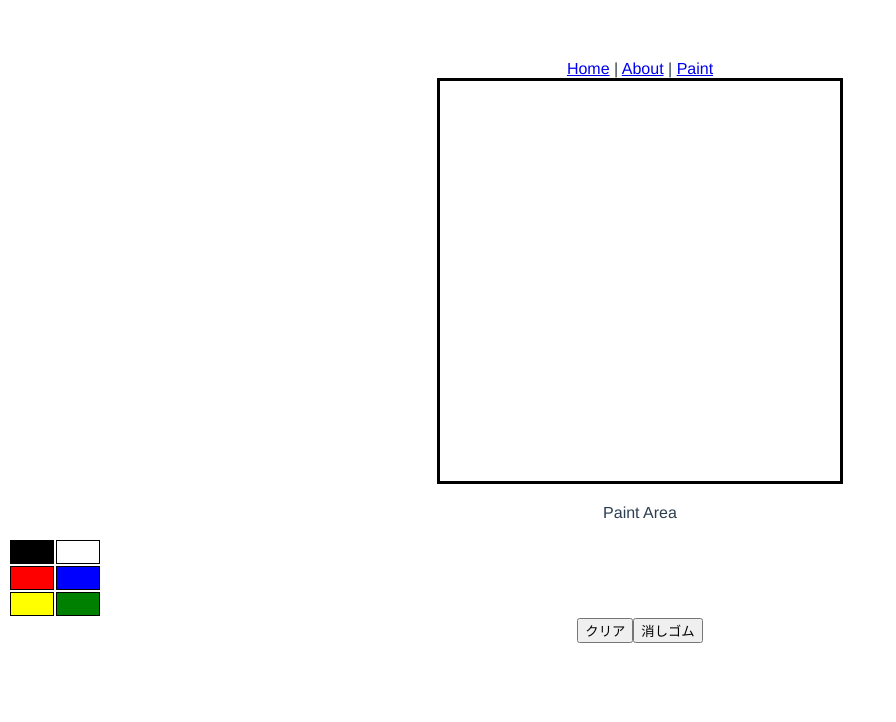
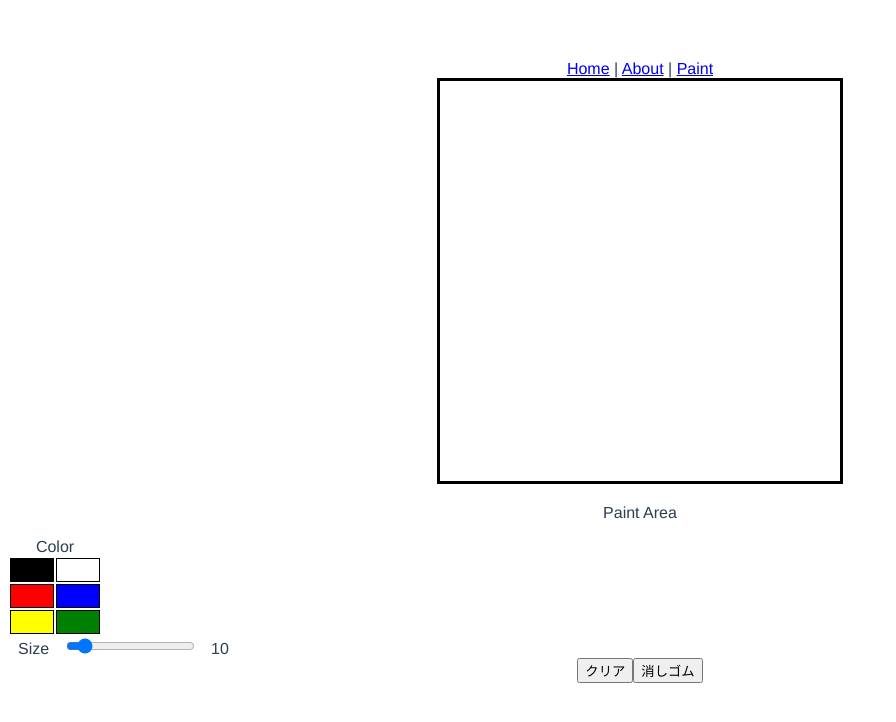
Before and after one commit to rikunishino/paint_app, a Vue app: page /paint in a window 1280 px wide. Shown: the top 722 px of the page, without its empty margins (0-896 px from the left). Built offline with nearby package versions, Linux system fonts and the light colour scheme.

Commit message:
[add] ペンの太さ変更機能を追加

```diff
--- a/src/views/Paint.vue
+++ b/src/views/Paint.vue
@@ -5,6 +5,7 @@
     {{ msg }}
     </p>
     <table class=colorTable>
+      <caption>Color</caption>
       <tr>
         <td class="black" @click="setColor('black')"></td>
         <td class="white" @click="setColor('white')"></td>
@@ -18,6 +19,15 @@
         <td class="green" @click="setColor('green')"></td>
       </tr>
     </table>
+    <div class="size">
+      <span class="sizeText">
+        Size
+      </span>
+      <input v-model="size" type="range" step="0.1" />
+          <span class="sizeValueText">
+        {{ size }}
+      </span>
+    </div>
     <button class="clearCanvasButton" @click="clearCanvas">クリア</button>
     <button class="clearCanvasButton" @click="eraser">消しゴム</button>
   </div>
@@ -31,18 +41,29 @@ var y = 0;
 // ドラッグしているか
 var isDrag = false;
 
-// 選択中の色（デフォルト: 黒）
-var selectedColor = 'black'
+/**
+ * ペンの設定値
+ *
+ * デフォルト値
+ * selectedColor(色): 黒
+ * selectedSize(太さ): 10
+ */
+var selectedColor = 'black' // 選択中の色
+var selectedSize = '10' // 指定したサイズ
+
 
 export default {
   data() {
     return {
       msg: 'Paint Area',
+      // カラーバリエーション
       colorVariations: [
         ['black', 'white'],
         ['red', 'blue'],
         ['yellow', 'green']
-      ]
+      ],
+      // 太さ
+      size: selectedSize
     }
   },
   methods: {
@@ -72,7 +93,7 @@ export default {
 
       // デフォルト描画設定
       _context.strokeStyle = selectedColor
-      _context.lineWidth = '10'
+      _context.lineWidth = this.size
       _context.lineCap = 'round'
 
       // 描画処理
@@ -125,10 +146,17 @@ export default {
 </script>
 
 <style>
+/*
+    描画範囲
+*/
 .paintArea {
   border: solid 3px #000000;
 }
 
+
+/*
+    カラーテーブル
+*/
 .colorTable td {
   width: 40px;
   height: 20px;
@@ -163,4 +191,16 @@ export default {
   background-color: green;
   border: solid 0.5px #000000;
 }
+
+/*
+    文字サイズ
+*/
+.size {
+  text-align: left;
+}
+
+.size .sizeText, .size .sizeValueText {
+  margin-left: 10px;
+  margin-right: 10px;
+}
 </style>
```
